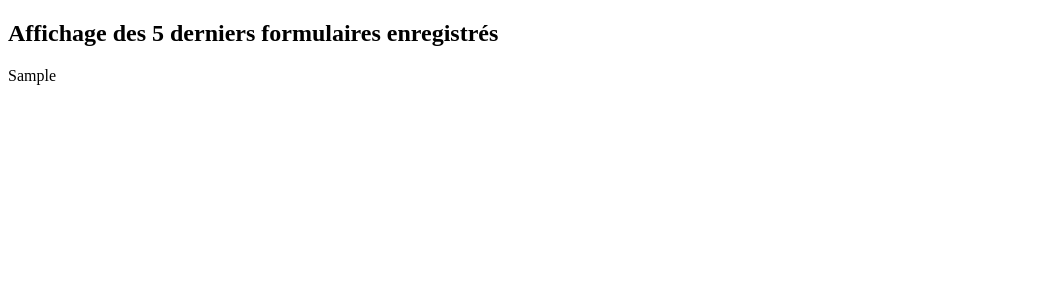
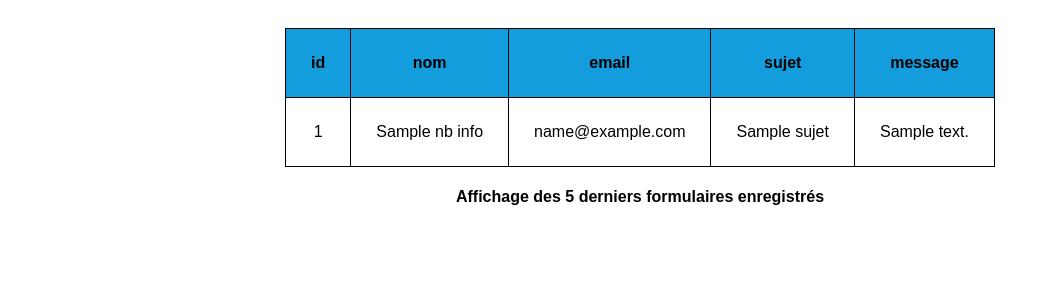
Before and after one commit to sofianedjm/sofianedjm, a PHP site: template Views/view_list5Formulaire.php in a window 1280 px wide. Shown: the top 300 px of the page, without its empty margins (0-1049 px from the left). Run offline with PHP 8.4, Linux system fonts and the light colour scheme; the template is opened without the code that fills it: most values are stand-ins (such as "Sample title", 1, 10 or a date in 2020).

Commit message:
Ajout/Fix : Vue

```diff
--- a/Models/Contact.php
+++ b/Models/Contact.php
@@ -66,7 +66,7 @@ class Contact
 
     public function setMessage($message)
     {
-        $this->sujet = $message;
+        $this->message = $message;
 
         return $this;
     }
--- a/Repository/ContactRepository.php
+++ b/Repository/ContactRepository.php
@@ -95,13 +95,11 @@ class ContactRepository
     private function buildObject(array $row)
     {
         $contact = new Contact();
-
         $contact->setId($row['id']);
         $contact->setNom($row['nom']);
         $contact->setEmail($row['email']);
         $contact->setSujet($row['sujet']);
         $contact->setMessage($row['message']);
-
         return $contact;
     }
 
--- a/Views/view_list5Formulaire.php
+++ b/Views/view_list5Formulaire.php
@@ -1,12 +1,28 @@
 <!DOCTYPE html>
 <html>
     <head>
-        <meta charset="UTF-8">
+         <meta charset="UTF-8">
          <link href="assets/img/favicon.png" rel="icon">
-        <title>Affichage des 5 derniers formulaires enregistrés</title>
+         <link rel="stylesheet" href="assets/css/list5Formulaire.css"
     </head>
     <body>
-    <h2>Affichage des 5 derniers formulaires enregistrés</h2>
-    <?php echo "<table>" . ($nbInfos) . "</table>"; ?>
+    <pre>
+    <?php
+    echo "<table>";
+    echo "<tr><th>id</th><th>nom</th><th>email</th><th>sujet</th><th>message</th></tr>";
+        foreach($nbInfos as $v)
+        {
+            echo "<tr>";
+            echo "<td>" . $v->getId() . "</td>" ;
+            echo "<td>" . $v->getNom() . "</td>" ;
+            echo "<td>" . $v->getEmail() . "</td>";
+            echo "<td>" . $v->getSujet() . "</td>";
+            echo "<td>" . $v->getMessage() . "</td>";
+            echo "</tr>";
+        }
+        echo "<caption>Affichage des 5 derniers formulaires enregistrés</caption>";
+        echo "</table>";
+    ?>
+    </pre>
     </body>
 </html>
--- /dev/null
+++ b/assets/css/list5Formulaire.css
@@ -0,0 +1,23 @@
+table{
+    font-family: "Raleway", sans-serif ;
+    border-collapse: collapse;
+    text-align: center;
+    margin: auto;
+}
+
+th,td{
+    border : 1px solid black;
+    padding: 25px;
+}
+
+th{
+    background-color: #149ddd;
+}
+
+caption{
+    text-align: center;
+    margin: auto;
+    padding: 3%;
+    font-weight: bold;
+    caption-side: bottom;
+}
```
